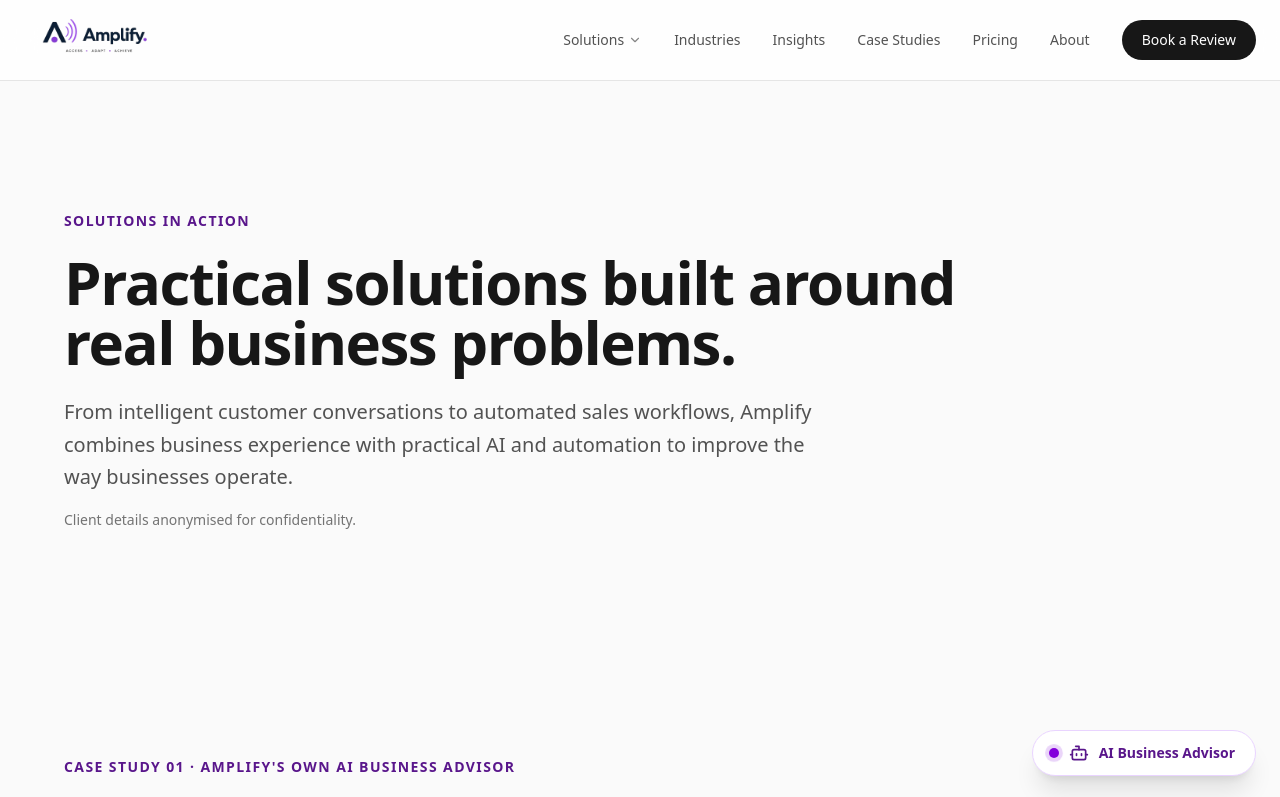
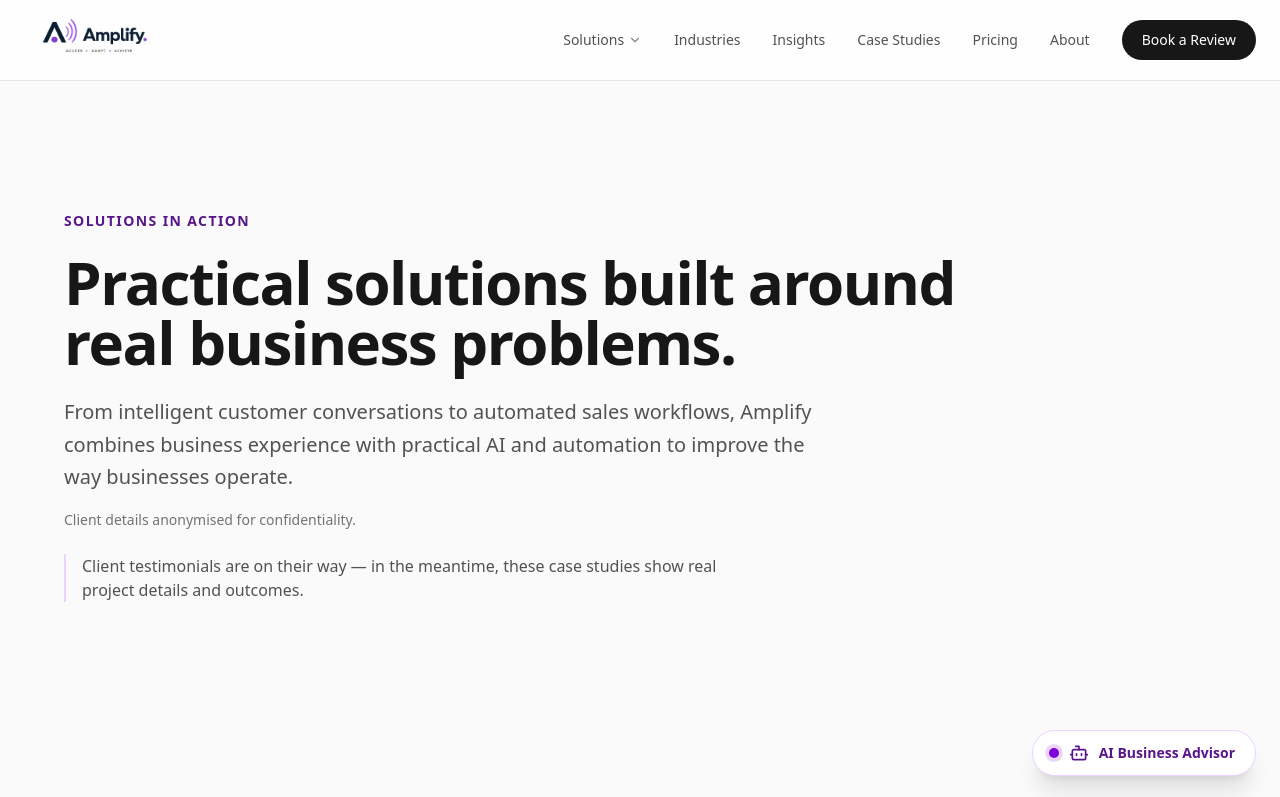
Before and after one commit to amanocha87/amplify-website, a React (Vite) app: page /case-studies in a window 1280 px wide. Shown: the top 797 px of the page. Built offline with nearby package versions, Linux system fonts and the light colour scheme.

Commit message:
"Fix duplicate hero section, add testimonials note linking to case studies,"

```diff
--- a/src/pages/CaseStudies.tsx
+++ b/src/pages/CaseStudies.tsx
@@ -3,7 +3,6 @@ import { motion } from 'motion/react';
 export default function CaseStudies() {
   return (
     <main className="pt-24">
-      {/* HERO */}
 <section className="px-6 py-20 md:py-28 bg-neutral-50">
   <div className="max-w-6xl mx-auto">
     <span className="text-sm font-semibold tracking-widest uppercase text-purple-900">
@@ -22,6 +21,10 @@ export default function CaseStudies() {
 
     <p className="mt-4 text-sm text-neutral-500">
       Client details anonymised for confidentiality.
+    </p>
+
+    <p className="mt-6 text-base text-neutral-600 border-l-2 border-purple-200 pl-4 max-w-2xl">
+      Client testimonials are on their way — in the meantime, these case studies show real project details and outcomes.
     </p>
   </div>
 </section>
```
Lines whose indentation alone changed are shown as unchanged.
